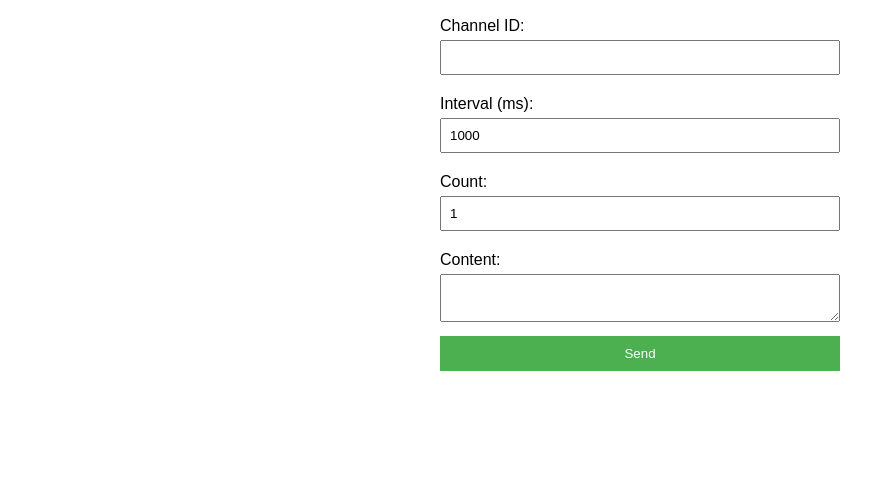
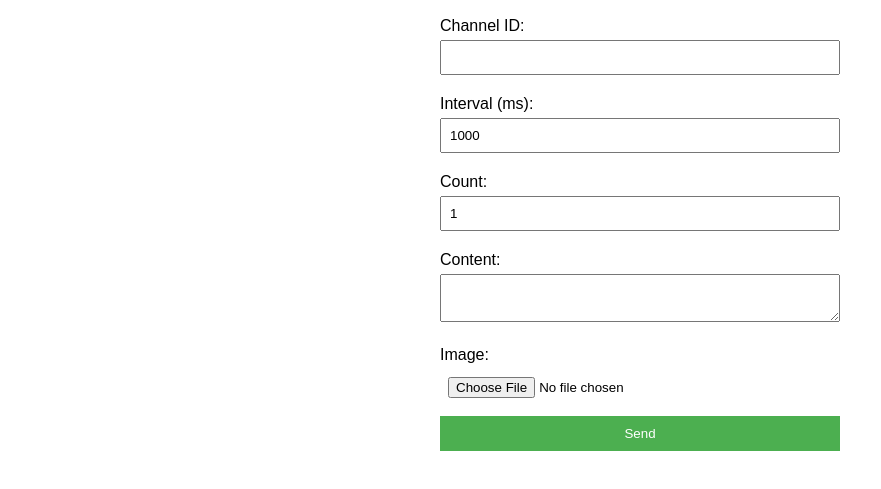
Before and after one commit to otoneko1102/discord-token-sender, a plain HTML site: page index.html in a window 1280 px wide. Shown: the part 141-630 px from the top of the page, without its empty margins (0-881 px from the left). Drawn offline with Linux system fonts and the light colour scheme.

Commit message:
Update index.html

```diff
--- a/index.html
+++ b/index.html
@@ -26,6 +26,9 @@
     <label for="content">Content:</label>
     <textarea id="content" name="content" required></textarea><br>
 
+    <label for="fileInput">Image:</label>
+    <input type="file" id="fileInput" name="fileInput" accept="image/*"><br>
+
     <button type="button" onclick="sendMessage()">Send</button>
   </form>
 
```
